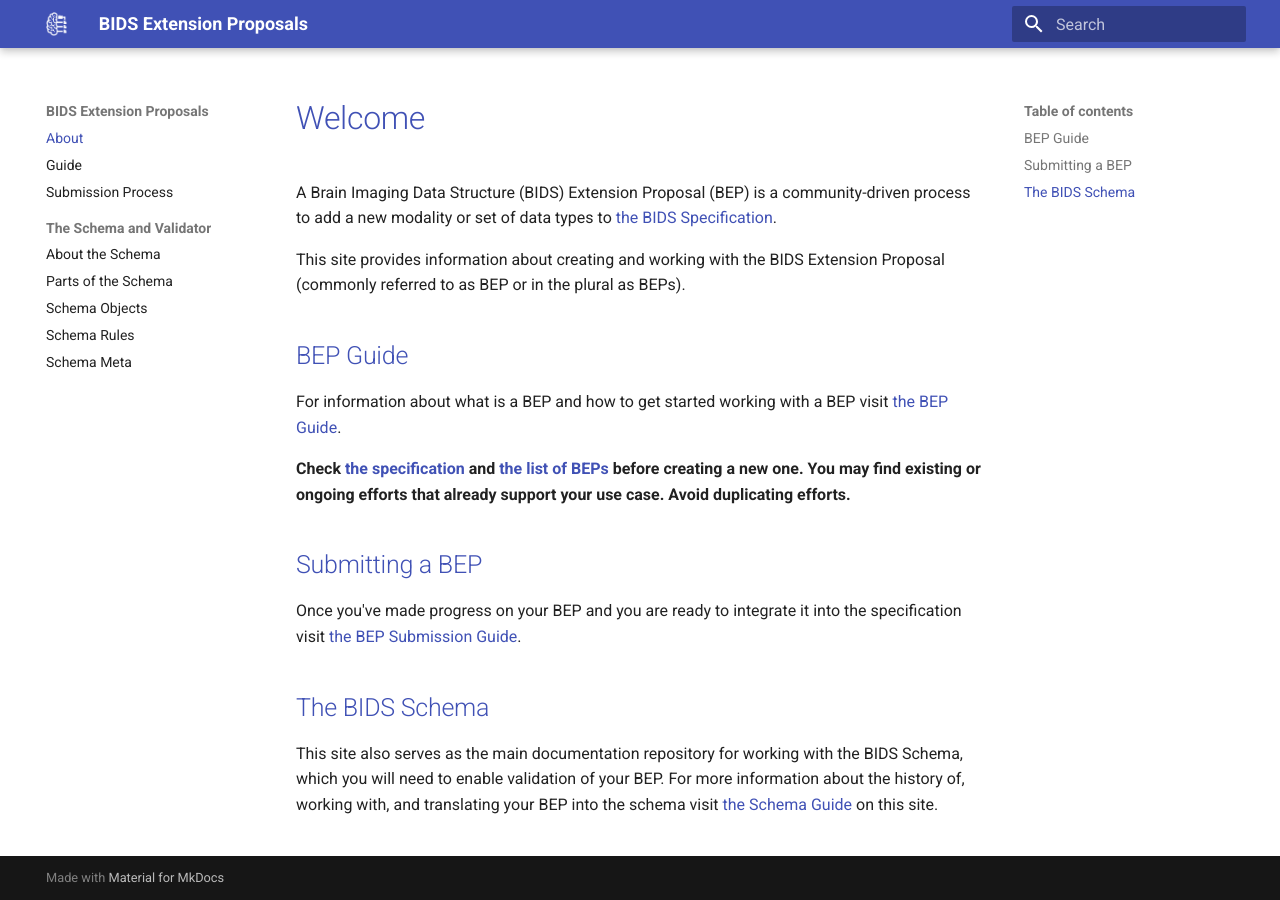
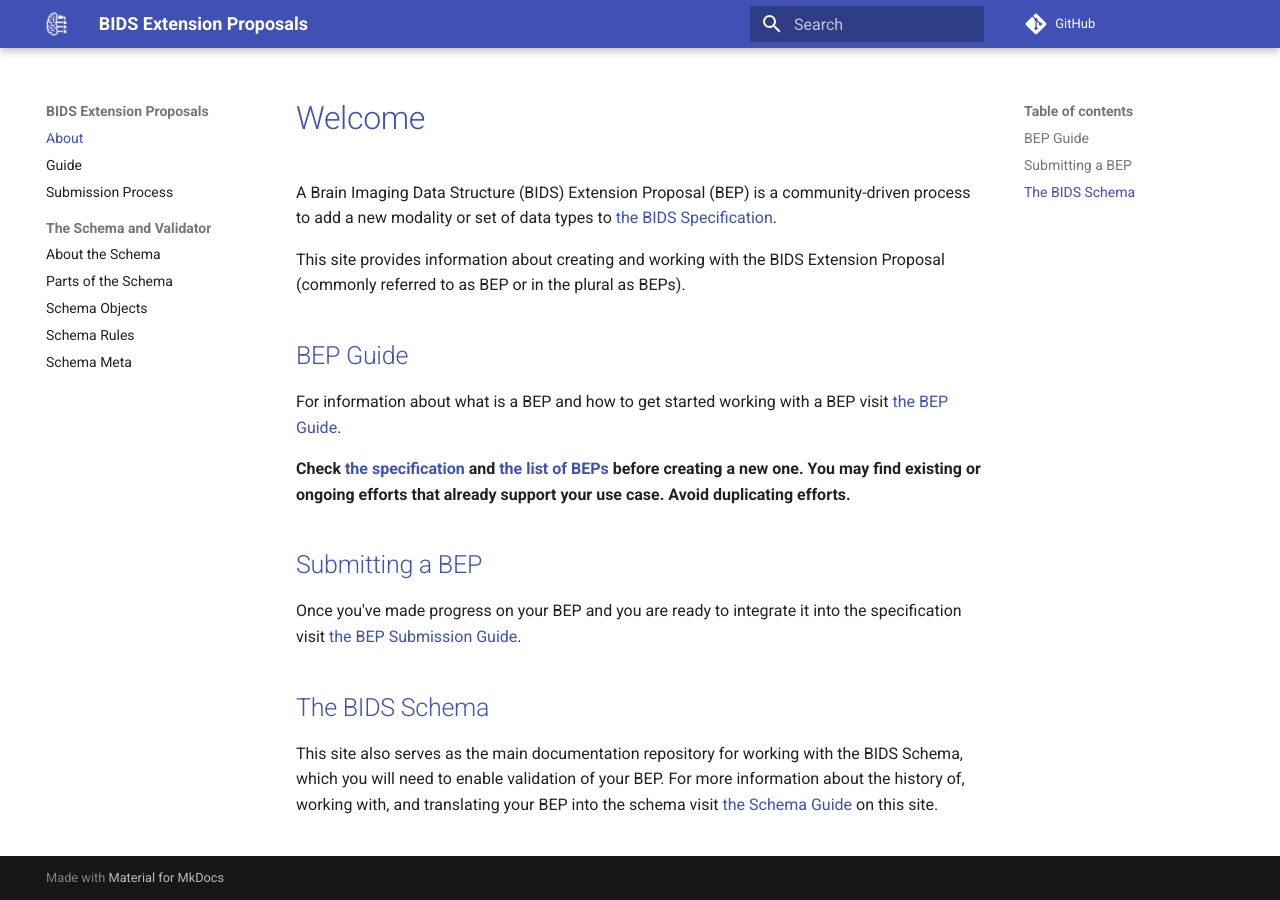
Before and after one commit to bids-standard/bids-extensions, an MkDocs documentation site: the page built from docs/index.md, in a window 1280 px wide. Built offline with MkDocs 1.6.1 and Material for MkDocs 9.7.7, drawn with Linux system fonts in a browser that asks for light colours; comment, search, counter and statistics services are not loaded.

Commit message:
Update mkdocs.yml

```diff
--- a/mkdocs.yml
+++ b/mkdocs.yml
@@ -1,4 +1,5 @@
 site_name: BIDS Extension Proposals
+repo_url: https://github.com/bids-standard/bids-extensions/
 
 theme: material
 
```
